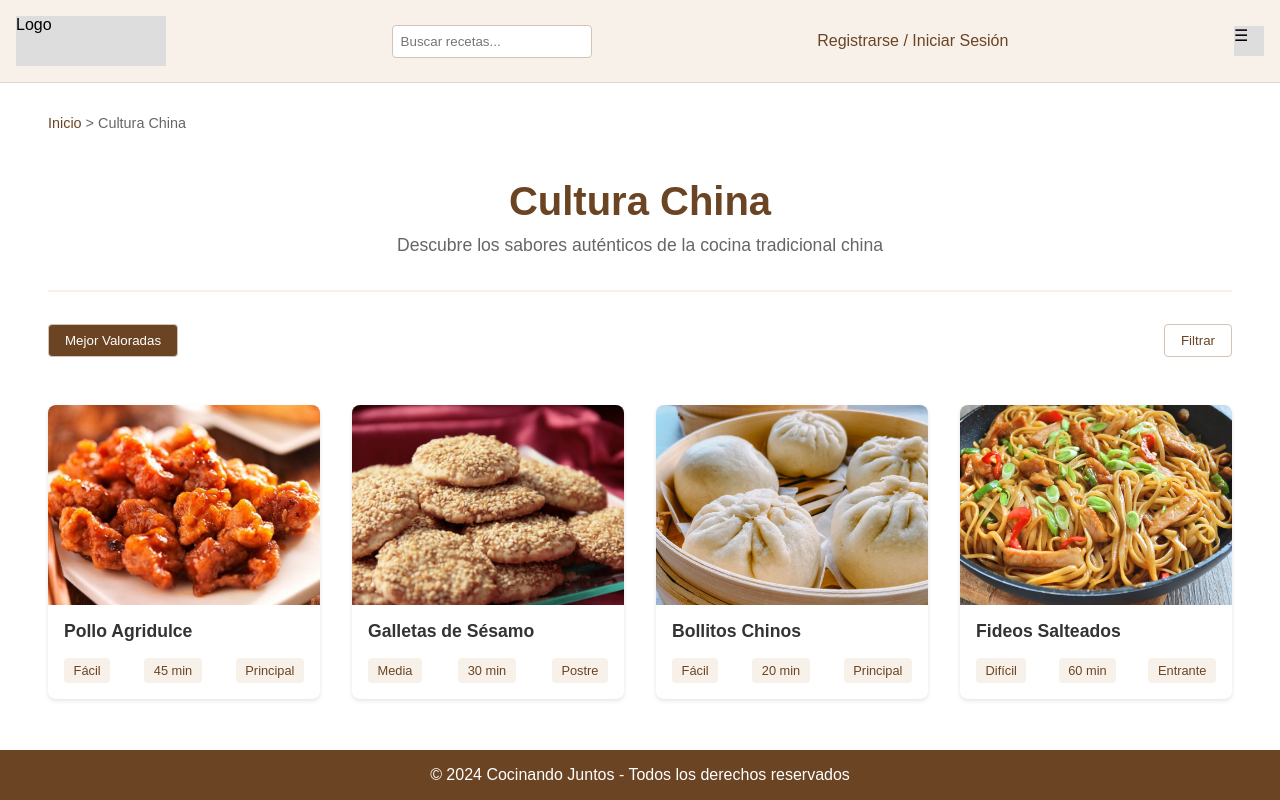
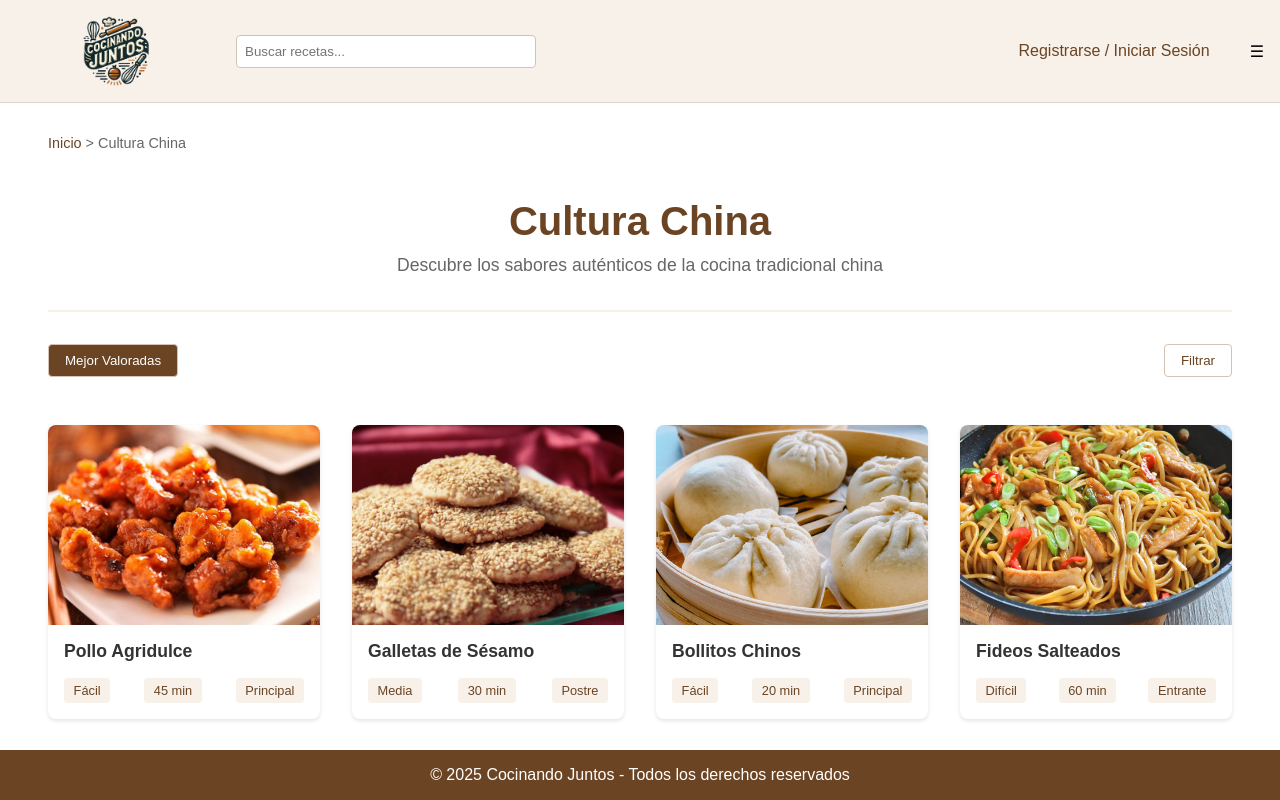
Before and after one commit to jesusfortuno/CocinandoJuntos, a plain HTML site: page US1_PantallaInicio/cultura-china.html in a window 1280 px wide. Drawn offline with Linux system fonts and the light colour scheme.

Commit message:
Cambios en el menu de navegacion
Logo, barra de buscador, lo demás se ha movido

```diff
--- a/US1_PantallaInicio/cultura-china.html
+++ b/US1_PantallaInicio/cultura-china.html
@@ -9,7 +9,9 @@
 <body>
     <!--MENU NAVEGACIÓN-->
     <nav>
-        <div class="logo">Logo</div>
+        <a href="index.html" class="logo">
+            <img src="/US1_PantallaInicio/Imagenes/logo-cocinando-juntos.png" alt="Logo Cocinando Juntos">
+        </a>
         <input type="text" class="search-bar" placeholder="Buscar recetas...">
         <a href="#" class="auth-buttons">Registrarse / Iniciar Sesión</a>
         <div class="menu-icon">☰</div>
@@ -93,7 +95,7 @@
     </main>
 
     <footer>
-        <p>© 2024 Cocinando Juntos - Todos los derechos reservados</p>
+        <p>© 2025 Cocinando Juntos - Todos los derechos reservados</p>
     </footer>
 </body>
 </html>
--- a/US1_PantallaInicio/styles.css
+++ b/US1_PantallaInicio/styles.css
@@ -9,33 +9,42 @@ nav {
     background-color: #f8f1e9;
     padding: 1rem;
     display: flex;
-    justify-content: space-between;
+    justify-content: flex-start;
     align-items: center;
     border-bottom: 1px solid #e0d5c9;
+    gap: 20px;
 }
 
 .logo {
-    width: 150px;
-    height: 50px;
-    background-color: #ddd;
+    width: 200px;
+    height: 70px;
+    display: flex;
+    align-items: center;
+    text-decoration: none;
+}
+
+.logo img {
+    width: 100%;
+    height: 100%;
+    object-fit: contain;
 }
 
 .search-bar {
     padding: 0.5rem;
     border: 1px solid #d4c3b5;
     border-radius: 4px;
-    width: 200px;
+    width: 300px;
 }
 
 .auth-buttons {
+    margin-left: auto;
+    margin-right: 20px;
     color: #6b4423;
     text-decoration: none;
 }
 
 .menu-icon {
-    width: 30px;
-    height: 30px;
-    background-color: #ddd;
+    cursor: pointer;
 }
 
 main {
--- a/US1_PantallaInicio/styles2.css
+++ b/US1_PantallaInicio/styles2.css
@@ -21,33 +21,43 @@ nav {
     background-color: #f8f1e9;
     padding: 1rem;
     display: flex;
-    justify-content: space-between;
+    justify-content: flex-start;
     align-items: center;
     border-bottom: 1px solid #e0d5c9;
+    gap: 20px;
 }
 
 .logo {
-    width: 150px;
-    height: 50px;
-    background-color: #ddd;
+    width: 200px;
+    height: 70px;
+    display: flex;
+    align-items: center;
+    text-decoration: none;
+}
+
+.logo img {
+    width: 100%;
+    height: 100%;
+    object-fit: contain;
 }
 
 .search-bar {
     padding: 0.5rem;
     border: 1px solid #d4c3b5;
     border-radius: 4px;
-    width: 200px;
+    width: 300px;
 }
 
 .auth-buttons {
+    margin-left: auto;
+    margin-right: 20px;
     color: #6b4423;
     text-decoration: none;
+    margin-left: auto;
 }
 
 .menu-icon {
-    width: 30px;
-    height: 30px;
-    background-color: #ddd;
+    cursor: pointer;
 }
 
 main {
--- a/styles2.css
+++ /dev/null
@@ -1,166 +0,0 @@
-* {
-    margin: 0;
-    padding: 0;
-    box-sizing: border-box;
-    font-family: Arial, sans-serif;
-}
-
-nav {
-    background-color: #f8f1e9;
-    padding: 1rem;
-    display: flex;
-    justify-content: space-between;
-    align-items: center;
-    border-bottom: 1px solid #e0d5c9;
-}
-
-.logo {
-    width: 150px;
-    height: 50px;
-    background-color: #ddd;
-}
-
-.search-bar {
-    padding: 0.5rem;
-    border: 1px solid #d4c3b5;
-    border-radius: 4px;
-    width: 200px;
-}
-
-.auth-buttons {
-    color: #6b4423;
-    text-decoration: none;
-}
-
-.menu-icon {
-    width: 30px;
-    height: 30px;
-    background-color: #ddd;
-}
-
-main {
-    max-width: 95%;
-    margin: 2rem auto;
-    padding: 0 1rem;
-}
-
-.chinese-dishes {
-    background-color: #fff;
-    padding: 2rem;
-    border-radius: 10px;
-    box-shadow: 0 2px 10px rgba(0,0,0,0.1);
-}
-
-.chinese-dishes h2 {
-    color: #6b4423;
-    text-align: center;
-    margin-bottom: 2rem;
-    font-size: 2rem;
-}
-
-.dishes-grid {
-    display: grid;
-    grid-template-columns: repeat(auto-fit, minmax(300px, 1fr));
-    gap: 2rem;
-}
-
-.dish-card {
-    background: white;
-    border-radius: 10px;
-    overflow: hidden;
-    box-shadow: 0 4px 8px rgba(0,0,0,0.1);
-    transition: transform 0.3s ease;
-}
-
-.dish-card:hover {
-    transform: translateY(-5px);
-}
-
-.dish-card img {
-    width: 100%;
-    height: 200px;
-    object-fit: cover;
-}
-
-.dish-info {
-    padding: 1.5rem;
-}
-
-.dish-info h3 {
-    color: #6b4423;
-    margin-bottom: 0.5rem;
-    font-size: 1.2rem;
-}
-
-.dish-info p {
-    color: #666;
-    margin-bottom: 1rem;
-    line-height: 1.4;
-}
-
-.recipe-button {
-    background-color: #6b4423;
-    color: white;
-    border: none;
-    padding: 0.8rem 1.5rem;
-    border-radius: 5px;
-    cursor: pointer;
-    transition: background-color 0.3s ease;
-    width: 100%;
-}
-
-.recipe-button:hover {
-    background-color: #8b5933;
-}
-
-footer {
-    background-color: #6b4423;
-    color: #fff;
-    text-align: center;
-    padding: 1rem;
-    margin-top: 2rem;
-}
-
-/* ---------------------------- RESPONSIVE ---------------------------- */
-
-@media screen and (max-width: 1024px) {
-    .dishes-grid {
-        grid-template-columns: repeat(2, 1fr);
-    }
-}
-
-@media screen and (max-width: 768px) {
-    main {
-        padding: 0.5rem;
-    }
-
-    .chinese-dishes {
-        padding: 1rem;
-    }
-
-    .dishes-grid {
-        gap: 1rem;
-    }
-
-    h2 {
-        font-size: 1.5rem;
-    }
-}
-
-@media screen and (max-width: 480px) {
-    .dishes-grid {
-        grid-template-columns: 1fr;
-    }
-
-    .search-bar {
-        width: 150px;
-    }
-
-    nav {
-        padding: 0.5rem;
-    }
-
-    .dish-card img {
-        height: 180px;
-    }
-}
```
Also changed, not shown: US1_PantallaInicio/index.html (+4 -2 lines), US1_PantallaInicio/Imagenes/logo-cocinando-juntos.png (added).
